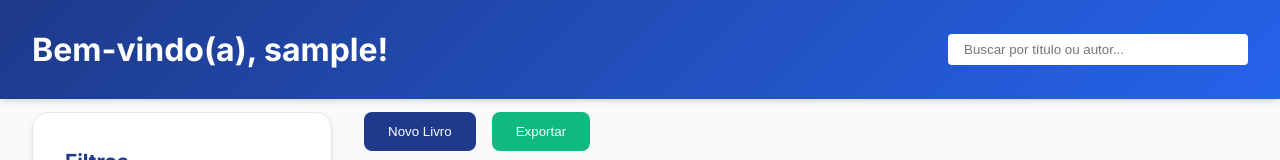
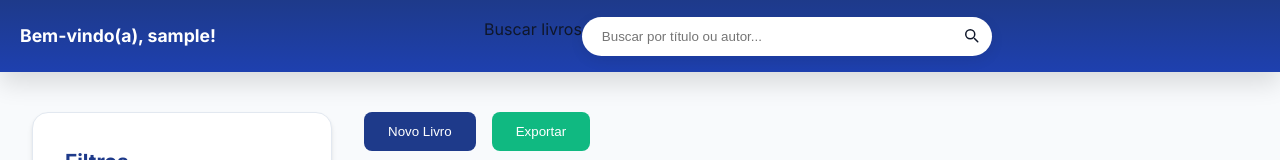
Before and after one commit to liviasouzasilva/dw2-Livia-biblioteca, a plain HTML site: page dw2-Livia-biblioteca/frontend/index.html in a window 1280 px wide. Shown: the top 160 px of the page. Drawn offline with Linux system fonts and the light colour scheme; no server answers; sample sign-in values are in the browser's storage.

Commit message:
feat(ui): atualizar header  fundo azul marinho, logo em branco, busca rounded-full e hover shadow

```diff
--- a/dw2-Livia-biblioteca/frontend/index.html
+++ b/dw2-Livia-biblioteca/frontend/index.html
@@ -8,11 +8,27 @@
     <link href="https://fonts.googleapis.com/css2?family=Inter:wght@400;500;600;700&display=swap" rel="stylesheet">
 </head>
 <body>
-    <header>
-        <h1>Biblioteca Escolar</h1>
+    <header class="main-header">
+        <div class="brand">
+            <h1 class="logo">Biblioteca Escolar</h1>
+        </div>
+
         <div class="search-bar">
-            <input type="search" id="search" aria-label="Buscar livros" placeholder="Buscar por título ou autor...">
+            <label for="search" class="sr-only">Buscar livros</label>
+            <div class="search-input">
+                <input type="search" id="search" aria-label="Buscar livros" placeholder="Buscar por título ou autor...">
+                <button type="button" class="search-btn" aria-label="Pesquisar">
+                    <svg width="18" height="18" viewBox="0 0 24 24" fill="none" xmlns="http://www.w3.org/2000/svg" aria-hidden="true">
+                        <path d="M21 21l-4.35-4.35" stroke="#0F172A" stroke-width="2" stroke-linecap="round" stroke-linejoin="round"/>
+                        <circle cx="11" cy="11" r="6" stroke="#0F172A" stroke-width="2" stroke-linecap="round" stroke-linejoin="round"/>
+                    </svg>
+                </button>
+            </div>
         </div>
+
+        <nav class="main-nav" aria-label="Menu principal">
+            <!-- espaço para itens de menu no futuro -->
+        </nav>
     </header>
 
     <div class="container">
--- a/dw2-Livia-biblioteca/frontend/styles.css
+++ b/dw2-Livia-biblioteca/frontend/styles.css
@@ -1,6 +1,7 @@
 :root {
     --primary: #1E3A8A;
     --primary-light: #2563eb;
+    --primary-600: #1e40af;
     --secondary: #F59E0B;
     --secondary-light: #fbbf24;
     --accent: #10B981;
@@ -26,28 +27,24 @@ body {
     line-height: 1.6;
 }
 
-/* Header */
-header {
-    position: fixed;
-    top: 0;
-    left: 0;
-    right: 0;
-    background: linear-gradient(135deg, var(--primary), var(--primary-light));
-    color: white;
-    padding: 1.5rem 2rem;
-    display: flex;
-    justify-content: space-between;
-    align-items: center;
-    z-index: 1000;
-    box-shadow: var(--shadow);
+/* Header personalizado */
+.main-header{
+  display:flex;align-items:center;gap:1rem;justify-content:space-between;
+  background:linear-gradient(180deg,var(--primary),var(--primary-600));
+  padding:0.9rem 1.25rem;height:72px;box-shadow:0 6px 12px rgba(0,0,0,0.06);
+  position:fixed;top:0;left:0;right:0;z-index:60;transition:box-shadow .18s ease;
 }
+.main-header:hover{box-shadow:0 12px 24px rgba(0,0,0,0.12)}
+.brand .logo{color:white;font-weight:800;font-size:1.1rem}
 
-.search-bar input {
-    padding: 0.5rem 1rem;
-    border-radius: 4px;
-    border: none;
-    width: 300px;
-}
+/* Centralizar / alinhar busca */
+.search-bar{flex:1;display:flex;justify-content:center}
+.search-input{display:flex;align-items:center;gap:.5rem;background:white;padding:.25rem .5rem;border-radius:9999px;box-shadow:0 4px 14px rgba(2,6,23,0.08)}
+.search-input input{border:none;padding:.5rem .75rem;border-radius:9999px;width:360px}
+.search-input input:focus{outline:none;box-shadow:0 6px 18px rgba(30,58,138,0.12)}
+.search-btn{border:0;background:transparent;padding:.25rem;border-radius:9999px;cursor:pointer}
+
+.main-nav{display:flex;gap:1rem;align-items:center}
 
 /* Layout Principal */
 .container {
```
